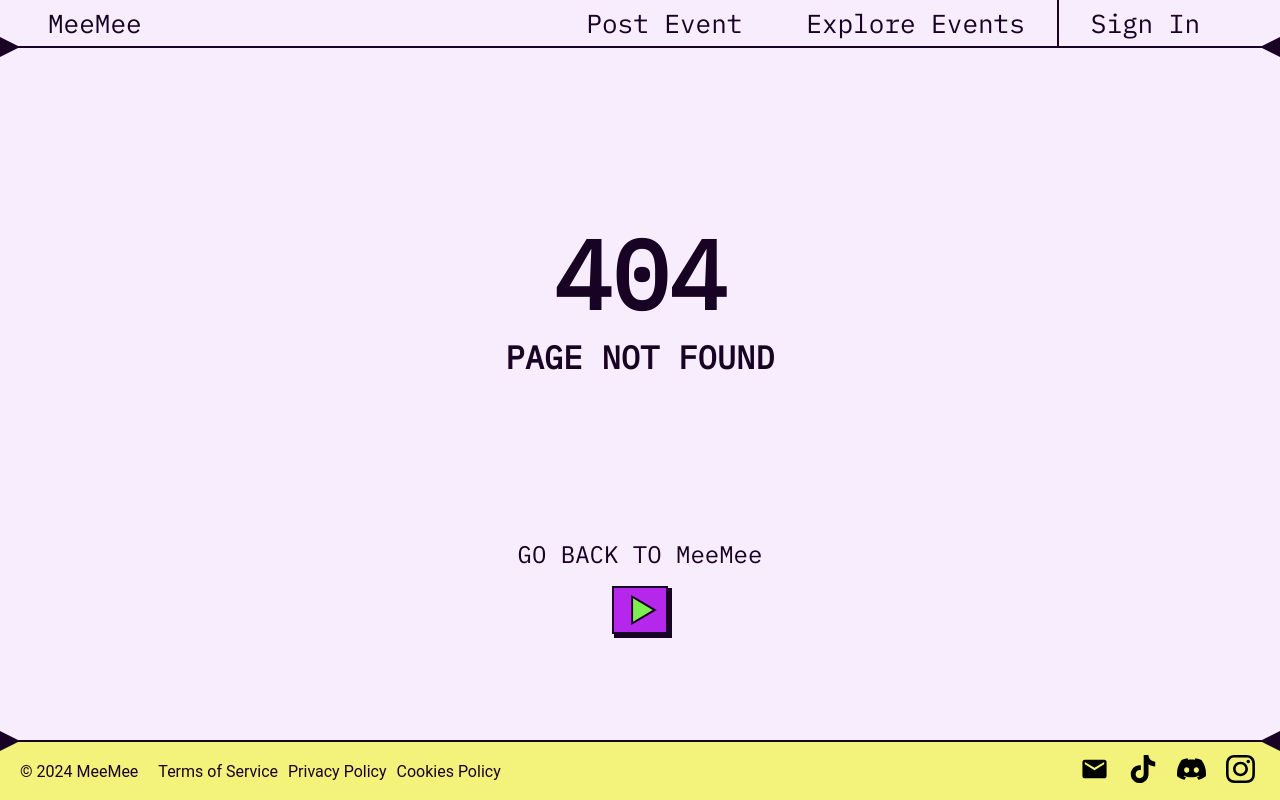
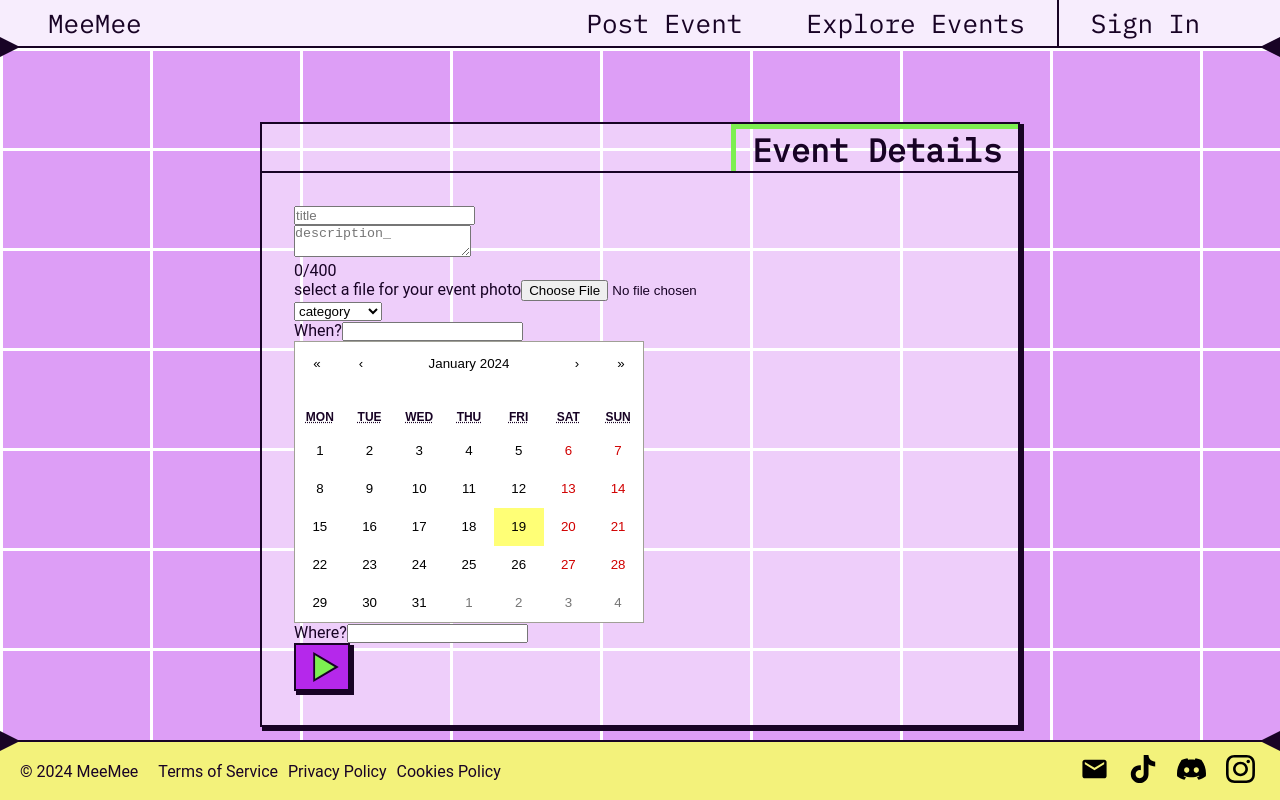
Before and after one commit to Edu0ff/meetup-clone, a React (Vite) app in the folder frontend/: page /postevent in a window 1280 px wide. Before the commit this address had no page. Built offline with nearby package versions, Linux system fonts and the light colour scheme.

Commit message:
PostEvent estructure and basic styles

```diff
--- a/frontend/package.json
+++ b/frontend/package.json
@@ -11,6 +11,7 @@
   },
   "dependencies": {
     "react": "^18.2.0",
+    "react-calendar": "^4.8.0",
     "react-dom": "^18.2.0",
     "react-hot-toast": "^2.4.1",
     "react-rewards": "^2.0.4",
--- a/frontend/src/App.jsx
+++ b/frontend/src/App.jsx
@@ -30,9 +30,11 @@ function App() {
         <Route path="/terms" element={<TermsPage />} />
         <Route path="/privacy" element={<PrivacyPage />} />
         <Route path="/cookie" element={<CookiePage />} />
+        <Route path="/postevent" element={<PostEventPage />} />
+        {/* PRIVADA postevent */}
         {/* <Route element={<PrivateRoutes />}>
           <Route path="/profile/:nickname" element={<ProfilePage />} />
-          <Route path="/postEvent" element={<PostEventPage />} />
+
         </Route> */}
       </Routes>
       <Footer />
--- a/frontend/src/components/Header/index.jsx
+++ b/frontend/src/components/Header/index.jsx
@@ -14,7 +14,7 @@ function Header() {
         </div>
 
         <div className="right-section">
-          <NavLink to="/postEvent">Post Event</NavLink>
+          <NavLink to="/postevent">Post Event</NavLink>
           <NavLink to="/events">Explore Events</NavLink>
           <div className="separator"></div>
           <div className="nav-signin">
--- a/frontend/src/pages/PostEventPage/index.jsx
+++ b/frontend/src/pages/PostEventPage/index.jsx
@@ -1,10 +1,71 @@
-import React from "react";
+import React, { useState } from "react";
 import "./style.css";
+import ArrowButton from "../../components/ArrowButton";
+import Calendar from "react-calendar";
+import "react-calendar/dist/Calendar.css";
 
 function PostEventPage() {
+  const [description, setDescription] = useState("");
+
+  const handleDescriptionChange = (event) => {
+    const newDescription = event.target.value.slice(0, 400);
+    setDescription(newDescription);
+  };
+
+  const characterCount = description.length;
+
   return (
-    <main>
-      <p>Post Event Page</p>
+    <main className="postevent-page">
+      <div className="postevent-container">
+        <div className="top-line">
+          <h1 className="postevent-title">Event Details</h1>
+        </div>
+        <div className="formevent-container">
+          <form action="">
+            <input
+              type="text"
+              id="title"
+              name="title"
+              placeholder="title"
+              required
+            />
+            <div className="description-group">
+              <textarea
+                id="description"
+                name="description"
+                value={description}
+                onChange={handleDescriptionChange}
+                required
+                placeholder="description_"
+                maxLength={400}
+              />
+              <div className="character-count">{`${characterCount}/400`}</div>
+            </div>
+            <div>
+              <label htmlFor="image">select a file for your event photo</label>
+              <input type="file" id="image" name="image" accept="image/*" />
+            </div>
+            <div>
+              <select id="category" name="category" required>
+                <option value="">category</option>
+                <option value="category1">Category 1</option>
+                <option value="category2">Category 2</option>
+              </select>
+            </div>
+            <div>
+              <label htmlFor="when">When?</label>
+              <input type="text" id="when" name="when" required />
+            </div>
+            <Calendar />
+            <div>
+              <label htmlFor="where">Where?</label>
+              <input type="text" id="where" name="where" required />
+            </div>
+
+            <ArrowButton type="submit" />
+          </form>
+        </div>
+      </div>
     </main>
   );
 }
--- a/frontend/src/pages/PostEventPage/style.css
+++ b/frontend/src/pages/PostEventPage/style.css
@@ -0,0 +1,41 @@
+.postevent-page {
+  background-image: linear-gradient(#ffffff 3px, transparent 3px),
+    linear-gradient(to right, #ffffff 3px, transparent 3px);
+  background-size: 150px 100px;
+  background-color: #dd9ef6;
+  display: flex;
+  justify-content: center;
+  align-items: center;
+}
+
+.postevent-container {
+  width: 100%;
+  max-width: 95vh;
+  max-height: 100vh;
+  box-sizing: border-box;
+  border-radius: none;
+  border: 2px solid var(--text);
+  box-sizing: border-box;
+  box-shadow: 3px 3px 0 1px rgba(24, 3, 37);
+  outline: none;
+  background-color: rgba(255, 255, 255, 0.5);
+}
+
+.top-line {
+  display: flex;
+  justify-content: space-between;
+  border-bottom: 2px solid var(--text);
+}
+
+.postevent-title {
+  border-left: 5px solid var(--secondary);
+  border-top: 5px solid var(--secondary);
+  margin-left: auto;
+  font-family: "IBM Plex Mono", monospace;
+  padding-left: 1rem;
+  padding-right: 1rem;
+}
+
+.formevent-container {
+  padding: 2rem;
+}
```
Also changed, not shown: 1 other file (tests, documents, lock files or other folders).
